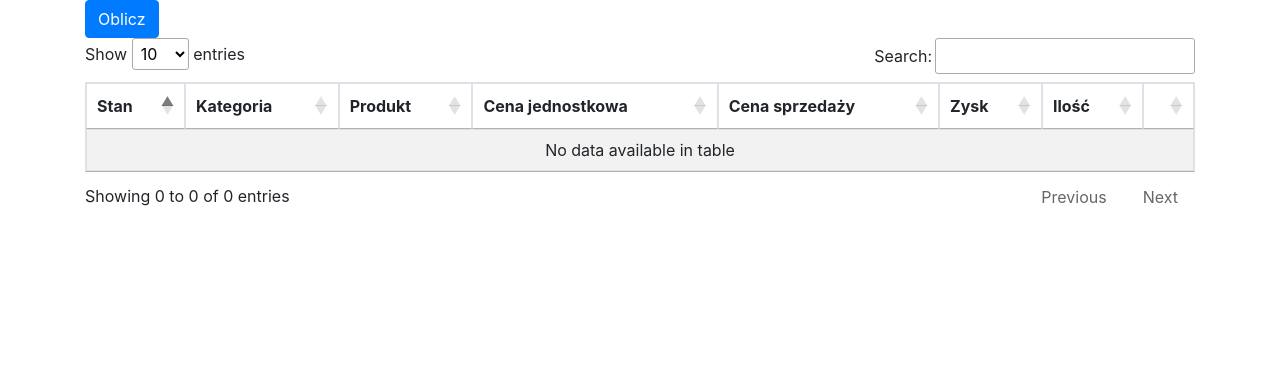
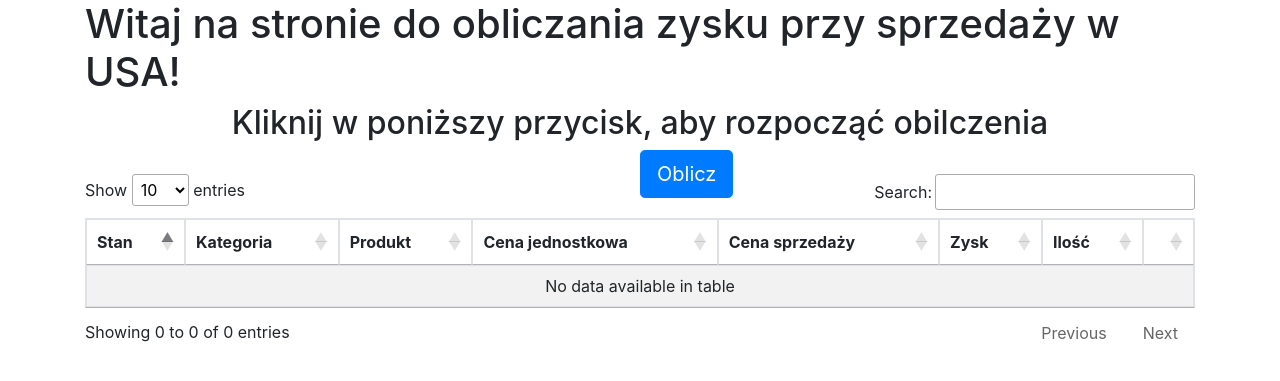
Before and after one commit to IIS-ZPI/ZPI_2020_Myszojelenie, a Django app: page / in a window 1280 px wide. Shown: the top 381 px of the page. Run offline with Django 3.2, Linux system fonts and the light colour scheme; some libraries are stand-ins or nearby versions.

Commit message:
Improved UX

```diff
--- a/Myszojelen/templates/Myszojelen/index.html
+++ b/Myszojelen/templates/Myszojelen/index.html
@@ -5,8 +5,20 @@
             $('#sortabletable').DataTable();
         });
     </script>
-
-    <a class="btn btn-primary" href="/adding">Oblicz</a>
+    <div class="page-header">
+        <h1>Witaj na stronie do obliczania zysku przy sprzedaży w USA!</h1>
+    </div>
+    <div class="container">
+      <h2 style="text-align: center">Kliknij w poniższy przycisk, aby rozpocząć obilczenia</h2>
+        <div class="panel panel-default">
+            <div class="panel-heading" style="text-align: center">
+                <a class="btn btn-primary btn-lg" href="/adding" style="position: absolute">Oblicz</a>
+            </div>
+            <br>
+        </div>
+    </div>
+{#    <a class="btn btn-primary" href="/adding">Oblicz</a>#}
+{#    <p> Elo</p>#}
     <table id="sortabletable" class="table table-striped table-bordered table-sm">
         <thead>
         <tr>
```
